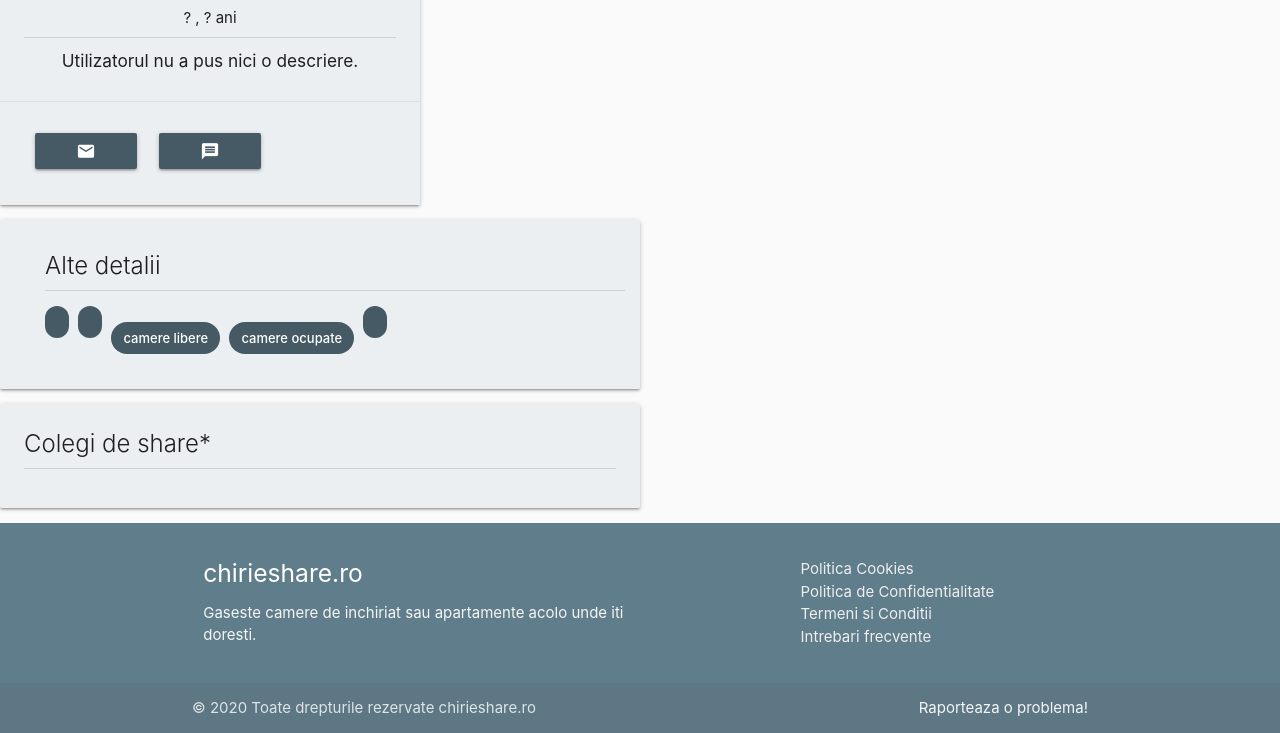
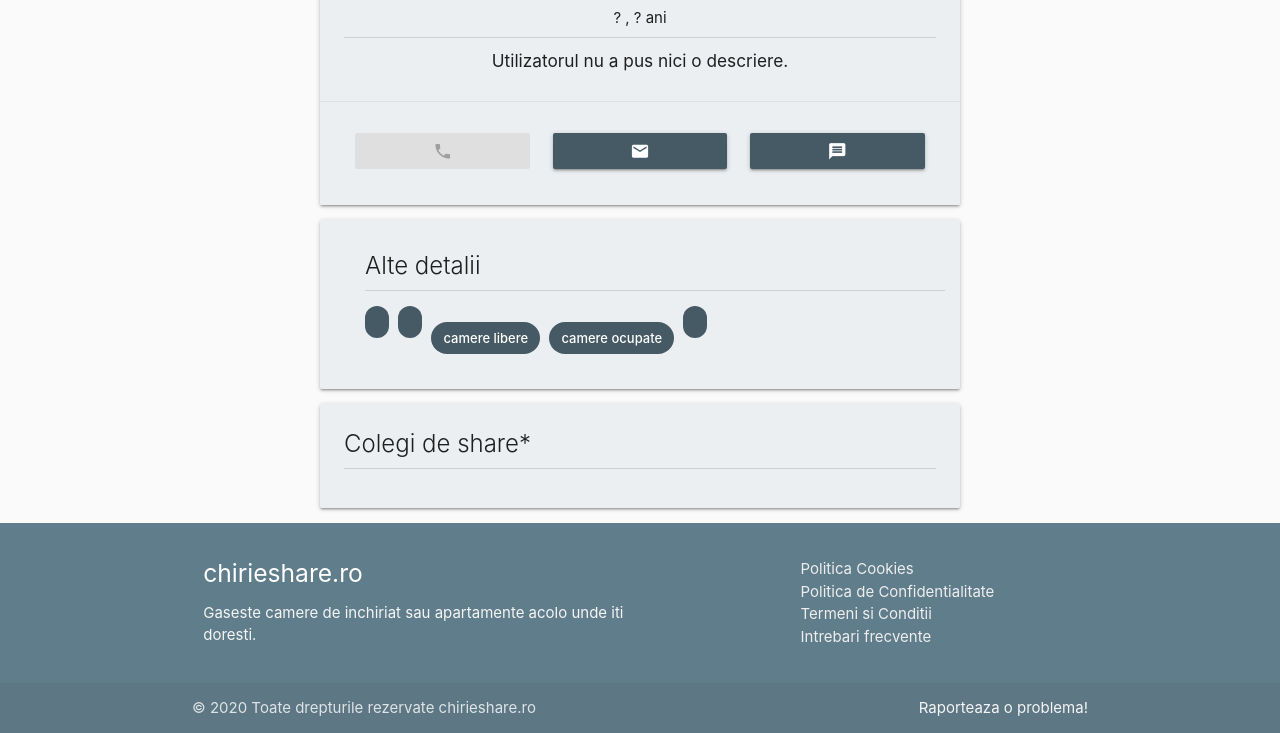
Before and after one commit to ClimenteA/chirieshare-draft, a Django app: template anunturi/templates/anunturi/anunt.html in a window 1280 px wide. Shown: the part 894-1627 px from the top of the page. Run offline with Django 3.2, Linux system fonts and the light colour scheme; the template is opened without the code that fills it, so the values that code supplies are empty.

Commit message:
fixed if no phone available looks

```diff
--- a/anunturi/templates/anunturi/anunt.html
+++ b/anunturi/templates/anunturi/anunt.html
@@ -36,7 +36,7 @@
 
 
 
-<div class="card blue-grey lighten-5">
+<div class="card blue-grey lighten-5 w640">
     <div class="card-content flex-center">
 
         <img class="circle" src="/media/{{ utilizator.imagine }}" onerror="this.src='http://placeskull.com/100/100/4caf50'">
@@ -78,11 +78,17 @@
     <div class="card-action">
         <div class="row">
             {% if utilizator.telefon %}
-            <div class="col s12 m4">
-                <div style="margin-top: 1rem;">
-                    <button style="width: 100%" data-clipboard-text="{{ utilizator.telefon }}" class="btn waves-effect waves-light bold tooltipped" data-position="top" data-tooltip="click pentru copy"><i class="tiny material-icons">phone</i></button>
+                <div class="col s12 m4">
+                    <div style="margin-top: 1rem;">
+                        <button style="width: 100%" data-clipboard-text="{{ utilizator.telefon }}" class="btn waves-effect waves-light bold tooltipped" data-position="top" data-tooltip="click pentru copy"><i class="tiny material-icons">phone</i></button>
+                    </div>
                 </div>
-            </div>
+            {% else %}
+                <div class="col s12 m4">
+                    <div style="margin-top: 1rem;">
+                        <button disabled style="width: 100%" data-clipboard-text="{{ utilizator.telefon }}" class="btn waves-effect waves-light bold tooltipped" data-position="top" data-tooltip="click pentru copy"><i class="tiny material-icons">phone</i></button>
+                    </div>
+                </div>
             {% endif %}
 
             <div class="col s12 m4">
@@ -121,6 +127,9 @@
     <div class="card-content">
         <span class="card-title">Colegi de share*</span>
         <div class="line blue-grey darken-2" style="margin-bottom:1rem;"></div>
+
+
+
     </div>
 </div>
 
@@ -154,10 +163,12 @@
 
 
 
-
 <style>
 
-
+main {
+    display: block;
+    margin: 0 auto;
+}
 
 .middle {
     position: absolute;
@@ -184,9 +195,6 @@
 }
 
 
-div.card:nth-child(2) {
-    max-width: 420px;
-}
 
 .w640 {
     max-width: 640px;
```
Also changed, not shown: media/anunturi/1_kQxHqRx.jpg (added), media/anunturi/2_t5zcM6u.jpg (added), media/anunturi/3_V3Dsgtu.jpg (added), media/anunturi/4_yp7LMxb.jpg (added).
